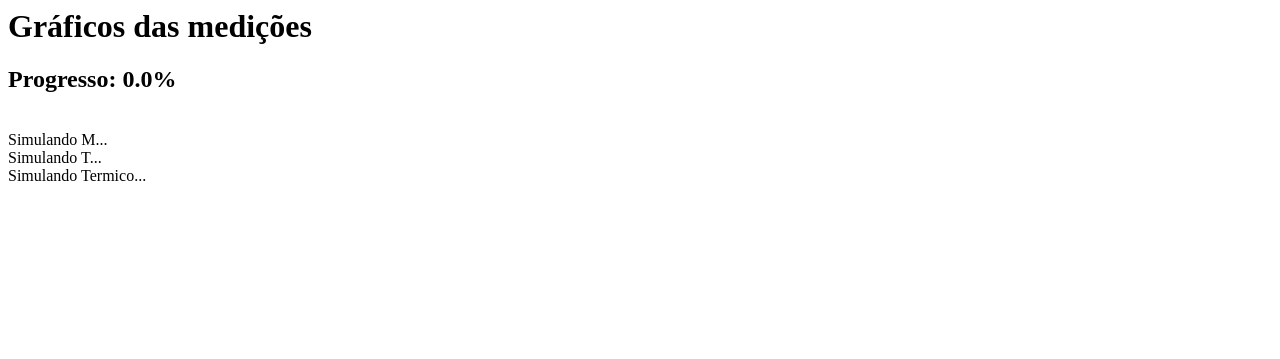
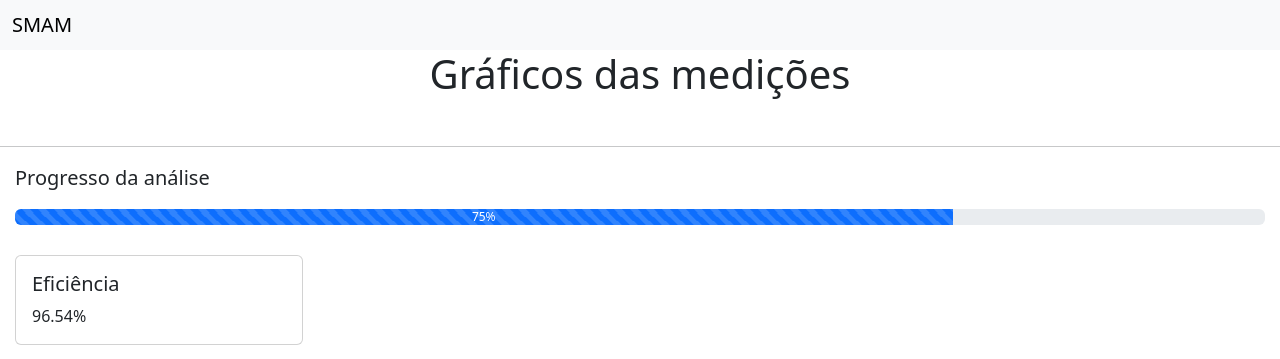
Before and after one commit to Jhenni1D/AnaliseSensor, a Flask app: template server/templates/medicoes.html in a window 1280 px wide. Shown: the top 359 px of the page. Before the commit the page ends 181 px from the top, so only its background shows below. Run offline with Flask 3, Linux system fonts and the light colour scheme; the template is opened without the code that fills it, so the values that code supplies are empty; some libraries are stand-ins or nearby versions.

Commit message:
feat: inserindo bootstrap e melhorando visualização da página

```diff
--- a/server/templates/medicoes.html
+++ b/server/templates/medicoes.html
@@ -1,29 +1,126 @@
 <html>
   <head>
-
+    <link href="https://cdn.jsdelivr.net/npm/bootstrap@5.3.3/dist/css/bootstrap.min.css" rel="stylesheet" integrity="sha384-QWTKZyjpPEjISv5WaRU9OFeRpok6YctnYmDr5pNlyT2bRjXh0JMhjY6hW+ALEwIH" crossorigin="anonymous">
   </head>
   <body>
-    <h1> Gráficos das medições </h1>
-    <h2 id="progresso">Progresso: 0.0%</h2>
-    <br>
+  <nav class="navbar bg-body-tertiary">
+  <div class="container-fluid">
+    <span class="navbar-brand mb-0 h1">SMAM</span>
+  </div>
+</nav>
+    <h1 class="display-6 d-flex justify-content-center" style="height: 80px;">Gráficos das medições</h1>
+  <hr>
+  <div style="margin-left: 15px; margin-right: 15px;">
+      <p class="fs-5">Progresso da análise</p>
+      <div class="progress" role="progressbar" aria-label="Animated striped example" aria-valuenow="75" aria-valuemin="0" aria-valuemax="100">
+          <div class="progress-bar progress-bar-striped progress-bar-animated" style="width: 75%">
+              75%
+          </div>
+      </div>
+  </div>
+    <div class="card mb-3" style="margin-top: 30px; margin-bottom: 30px; margin-left: 15px; width: 18rem;">
+  <div class="card-body">
+    <h5 class="card-title">Eficiência</h5>
+    <p class="card-text">96.54%</p>
+  </div>
+</div>
+  <!-- AJUSTAR A NOVA FORMA PRA RECEBER OS DADOS
     <div id="m_container">
       Simulando M...
+      <div class="spinner-border" role="status">
+        <span class="visually-hidden">Loading...</span>
+      </div>
     </div>
     <div id="t_container">
       Simulando T...
+        <div class="spinner-border" role="status">
+        <span class="visually-hidden">Loading...</span>
+      </div>
     </div>
     <div id="termico">
       Simulando Termico...
+        <div class="spinner-border" role="status">
+        <span class="visually-hidden">Loading...</span>
+      </div>
+    </div>
+    -->
+  <div class="row row-cols-3 row-cols-md-3 g-4" style="margin-left: 15px; margin-right: 15px;">
+    <div class="col">
+        <div class="card">
+    <img src="https://cdn.dribbble.com/users/386433/screenshots/1689880/placehold.gif" class="card-img-top" alt="Loading">
+    <div class="card-body">
+         <h5 class="card-title">Simulação M</h5>
+        <p class="card-text placeholder-glow">
+        <span class="placeholder col-7"></span>
+        </p>
+    </div>
+  </div>
+    </div>
+    <div class="col">
+         <div class="card">
+    <img src="https://cdn.dribbble.com/users/386433/screenshots/1689880/placehold.gif" class="card-img-top" alt="Loading">
+    <div class="card-body">
+         <h5 class="card-title">Simulação T</h5>
+        <p class="card-text placeholder-glow">
+        <span class="placeholder col-7"></span>
+        </p>
+    </div>
+  </div>
+    </div>
+    <div class="col">
+        <div class="card">
+    <img src="https://cdn.dribbble.com/users/386433/screenshots/1689880/placehold.gif" class="card-img-top" alt="Loading">
+    <div class="card-body">
+         <h5 class="card-title">Simulação Térmico</h5>
+        <p class="card-text placeholder-glow">
+        <span class="placeholder col-7"></span>
+        </p>
+    </div>
+  </div>
+    </div>
+    <div class="col">
+         <div class="card">
+    <img src="https://cdn.dribbble.com/users/386433/screenshots/1689880/placehold.gif" class="card-img-top" alt="Loading">
+    <div class="card-body">
+         <h5 class="card-title">Simulação Tensão</h5>
+        <p class="card-text placeholder-glow">
+        <span class="placeholder col-7"></span>
+        </p>
+    </div>
+  </div>
+    </div>
+     <div class="col">
+         <div class="card">
+    <img src="https://cdn.dribbble.com/users/386433/screenshots/1689880/placehold.gif" class="card-img-top" alt="Loading">
+    <div class="card-body">
+         <h5 class="card-title">Simulação Temperatura</h5>
+        <p class="card-text placeholder-glow">
+        <span class="placeholder col-7"></span>
+        </p>
+    </div>
+
+  </div>
+     </div>
+      <div class="col">
+          <div class="card">
+    <img src="https://cdn.dribbble.com/users/386433/screenshots/1689880/placehold.gif" class="card-img-top" alt="Loading">
+    <div class="card-body">
+         <h5 class="card-title">Simulação Térmico</h5>
+        <p class="card-text placeholder-glow">
+        <span class="placeholder col-7"></span>
+        </p>
+    </div>
+  </div>
+      </div>
     </div>
     <script>
       var dado = JSON.parse("{{data}}".replaceAll("&#39;", '"'))
-      console.log("Aloooooo")
       console.log(dado)
     </script>
     <script src="https://code.jquery.com/jquery-3.2.1.slim.min.js" integrity="sha256-k2WSCIexGzOj3Euiig+TlR8gA0EmPjuc79OEeY5L45g=" crossorigin="anonymous"></script>
 <script src="https://cdnjs.cloudflare.com/ajax/libs/socket.io/3.0.4/socket.io.min.js"></script>
 <script src="{{ url_for('static', filename='js/socket.js') }}"></script>
+  <script src="https://cdn.jsdelivr.net/npm/@popperjs/core@2.11.8/dist/umd/popper.min.js" integrity="sha384-I7E8VVD/ismYTF4hNIPjVp/Zjvgyol6VFvRkX/vR+Vc4jQkC+hVqc2pM8ODewa9r" crossorigin="anonymous"></script>
+<script src="https://cdn.jsdelivr.net/npm/bootstrap@5.3.3/dist/js/bootstrap.min.js" integrity="sha384-0pUGZvbkm6XF6gxjEnlmuGrJXVbNuzT9qBBavbLwCsOGabYfZo0T0to5eqruptLy" crossorigin="anonymous"></script>
   </body>
-
-
 </html>
```
